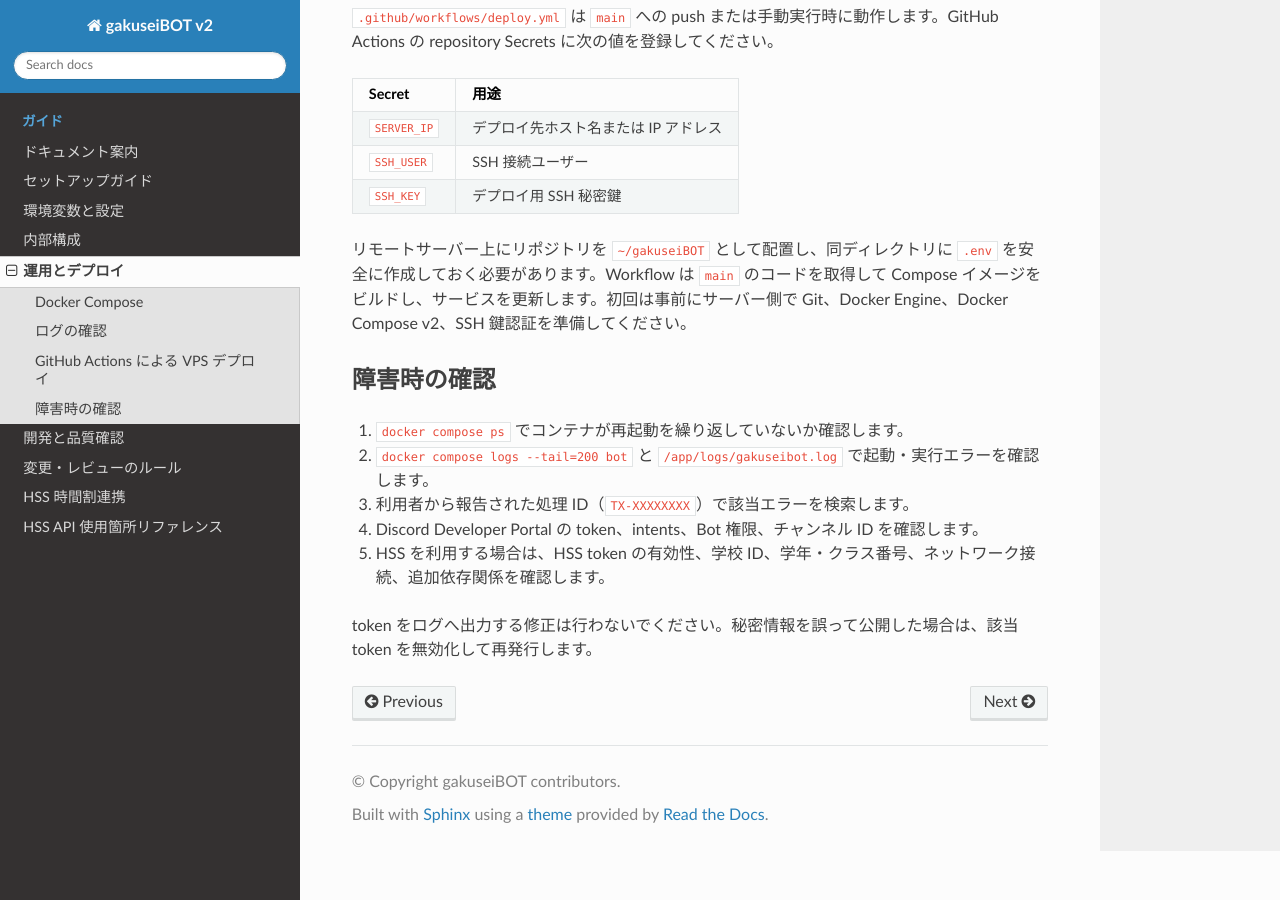
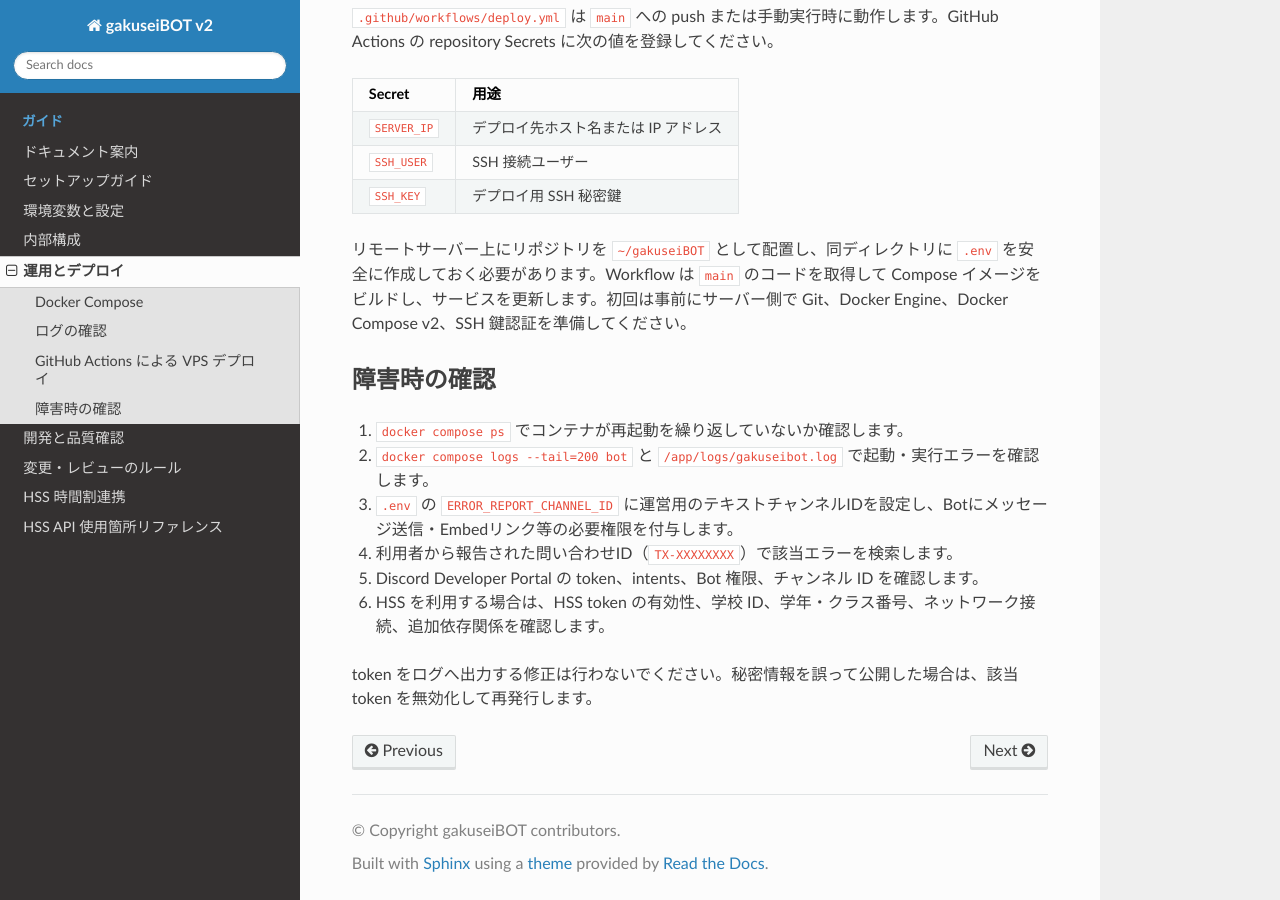
Before and after one commit to akiy2009/gakuseiBOTv2-Beta, a Sphinx documentation site: the page built from docs/operations.md, in a window 1280 px wide and 900 px high, scrolled down 1129 px. Built offline with Sphinx 7.4.7 and the Read the Docs theme 3.1.0, drawn with Linux system fonts in a browser that asks for light colours.

Commit message:
docs: document error report channel operations

```diff
--- a/docs/operations.md
+++ b/docs/operations.md
@@ -48,8 +48,9 @@ docker compose exec bot sh -c 'ls -lh /app/logs'
 
 1. `docker compose ps` でコンテナが再起動を繰り返していないか確認します。
 2. `docker compose logs --tail=200 bot` と `/app/logs/gakuseibot.log` で起動・実行エラーを確認します。
-3. 利用者から報告された処理 ID（`TX-XXXXXXXX`）で該当エラーを検索します。
-4. Discord Developer Portal の token、intents、Bot 権限、チャンネル ID を確認します。
-5. HSS を利用する場合は、HSS token の有効性、学校 ID、学年・クラス番号、ネットワーク接続、追加依存関係を確認します。
+3. `.env` の `ERROR_REPORT_CHANNEL_ID` に運営用のテキストチャンネルIDを設定し、Botにメッセージ送信・Embedリンク等の必要権限を付与します。
+4. 利用者から報告された問い合わせID（`TX-XXXXXXXX`）で該当エラーを検索します。
+5. Discord Developer Portal の token、intents、Bot 権限、チャンネル ID を確認します。
+6. HSS を利用する場合は、HSS token の有効性、学校 ID、学年・クラス番号、ネットワーク接続、追加依存関係を確認します。
 
 token をログへ出力する修正は行わないでください。秘密情報を誤って公開した場合は、該当 token を無効化して再発行します。
```
